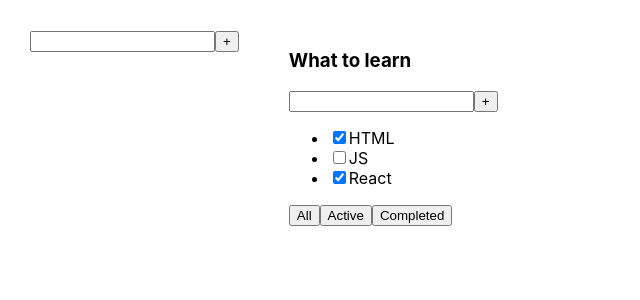
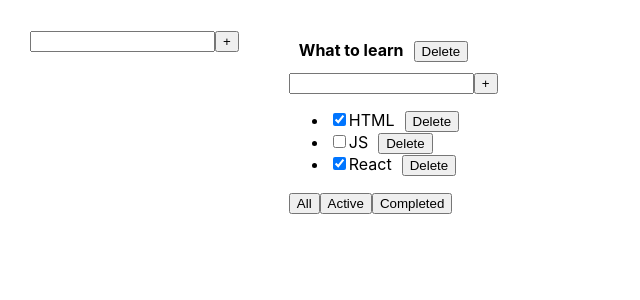
Before and after one commit to VladislavRomash/To-Do-List, a React (Create React App) app: page / in a window 1280 px wide. Shown: the top 300 px of the page, without its empty margins (0-640 px from the left). Built offline with nearby package versions, Linux system fonts and the light colour scheme.

Commit message:
added new functionality (button of delete)

```diff
--- a/src/App.tsx
+++ b/src/App.tsx
@@ -3,8 +3,8 @@ import './App.css';
 import {Todolist} from "./components/todolist";
 import {v1} from "uuid";
 import {UniversalInput} from "./components/universalComponents/universalInput";
-import {addTaskAC, changeStatusTaskAC, taskReducer} from "./reducers/task-reducer";
-import {addNewTodoAC, changeFilterTodoAC, todolistReducer} from "./reducers/todolist-reducer";
+import {addTaskAC, changeStatusTaskAC, deleteTaskAC, taskReducer} from "./reducers/task-reducer";
+import {addNewTodoAC, changeFilterTodoAC, deleteTodo, todolistReducer} from "./reducers/todolist-reducer";
 
 export type FilterType = 'all' | 'active' | 'completed'
 export type TodolistType = {
@@ -39,6 +39,9 @@ export const App = () => {
     const addNewTask = (todolistID: string, title: string) => {
         dispatchTask(addTaskAC(todolistID, title))
     }
+    const deleteTask = (todolistID: string, taskID: string) => {
+        dispatchTask(deleteTaskAC(todolistID, taskID))
+    }
     const changeStatusTask = (todolistID: string, taskID: string, value: boolean) => {
         dispatchTask(changeStatusTaskAC(todolistID, taskID, value))
     }
@@ -49,6 +52,9 @@ export const App = () => {
         const dispatch = addNewTodoAC(title)
         dispatchTodolist(dispatch)
         dispatchTask(dispatch)
+    }
+    const deleteTodolist = (todolistID: string) => {
+        dispatchTodolist(deleteTodo(todolistID))
     }
 
     return (
@@ -61,6 +67,8 @@ export const App = () => {
                                             addNewTask={addNewTask}
                                             changeStatusTask={changeStatusTask}
                                             changeFilterTodo={changeFilterTodo}
+                                            deleteTask={deleteTask}
+                                            deleteTodolist={deleteTodolist}
                 />)
             }
         </div>
--- a/src/components/header.tsx
+++ b/src/components/header.tsx
@@ -6,6 +6,6 @@ type HeaderPropsType = {
 
 export const Header = ({title}: HeaderPropsType) => {
     return (
-        <h3>{title}</h3>
+        <strong>{title}</strong>
     );
 };
--- /dev/null
+++ b/src/components/module_css/todolist.module.css
@@ -0,0 +1,3 @@
+.header {
+    padding: 10px;
+}
--- a/src/components/task.tsx
+++ b/src/components/task.tsx
@@ -1,22 +1,28 @@
 import React from 'react';
 import {TaskType} from "../App";
 import {Checkbox} from "./universalComponents/checkbox";
+import {ButtonForDelete} from "./universalComponents/buttonForDelete";
 
 type TaskPropsType = {
     task: TaskType
     callback: (taskID: string, value: boolean) => void
+    deleteTas: (taskID: string) => void
 }
 
-export const Task = ({task, callback}: TaskPropsType) => {
+export const Task = ({task, callback, deleteTas}: TaskPropsType) => {
 
     const changeStatusCheckbox = (value: boolean) => {
         callback(task.id, value)
+    }
+    const deleteTasks = () => {
+        deleteTas(task.id)
     }
 
     return (
         <li>
             <Checkbox changeStatusCheckbox={changeStatusCheckbox} initialValue={task.isDone}/>
             <span>{task.title}</span>
+            <ButtonForDelete callback={deleteTasks}/>
         </li>
     );
 };
--- a/src/components/todolist.tsx
+++ b/src/components/todolist.tsx
@@ -4,6 +4,8 @@ import {UniversalInput} from "./universalComponents/universalInput";
 import {ButtonsForFiltering} from "./universalComponents/buttonsForFiltering";
 import {FilterType, TaskStateType, TodolistType} from "../App";
 import {Task} from "./task";
+import {ButtonForDelete} from "./universalComponents/buttonForDelete";
+import s from './module_css/todolist.module.css'
 
 type TodolistPropsType = {
     task: TaskStateType
@@ -11,6 +13,8 @@ type TodolistPropsType = {
     addNewTask: (todolistID: string, title: string) => void
     changeStatusTask: (todolistID: string, taskID: string, value: boolean) => void
     changeFilterTodo: (todolistID: string, filter: FilterType) => void
+    deleteTask: (todolistID: string, taskID: string) => void
+    deleteTodolist: (todolistID: string) => void
 }
 
 export const Todolist = ({
@@ -19,13 +23,21 @@ export const Todolist = ({
                              addNewTask,
                              changeStatusTask,
                              changeFilterTodo,
+                             deleteTask,
+                             deleteTodolist,
                          }: TodolistPropsType) => {
 
     const addTask = (title: string) => {
         addNewTask(todolist.id, title)
     }
+    const deleteTasks = (taskID: string) => {
+        deleteTask(todolist.id, taskID)
+    }
     const changeStatus = (taskID: string, value: boolean) => {
         changeStatusTask(todolist.id, taskID, value)
+    }
+    const deleteTodo = () => {
+        deleteTodolist(todolist.id)
     }
     const changeFilter = (filter: FilterType) => {
         changeFilterTodo(todolist.id, filter)
@@ -41,8 +53,9 @@ export const Todolist = ({
 
     return (
         <div>
-            <div>
+            <div className={s.header}>
                 <Header title={todolist.title}/>
+                <ButtonForDelete callback={deleteTodo}/>
             </div>
             <div>
                 <UniversalInput callback={addTask}/>
@@ -52,6 +65,7 @@ export const Todolist = ({
                     taskFiltered.map(m => <Task key={m.id}
                                                 task={m}
                                                 callback={changeStatus}
+                                                deleteTas={deleteTasks}
                     />)
                 }
             </ul>
--- /dev/null
+++ b/src/components/universalComponents/buttonForDelete.tsx
@@ -0,0 +1,17 @@
+import React from 'react';
+import s from './module_css/buttonForDelete.module.css'
+
+type ButtonForDeletePropsType = {
+    callback: () => void
+}
+
+export const ButtonForDelete = ({callback}: ButtonForDeletePropsType) => {
+
+    const onClickHandler = () => callback()
+
+    return (
+        <span className={s.button}>
+            <button onClick={onClickHandler}>Delete</button>
+        </span>
+    );
+};
--- /dev/null
+++ b/src/components/universalComponents/module_css/buttonForDelete.module.css
@@ -0,0 +1,3 @@
+.button {
+    padding-left: 10px;
+}
--- a/src/components/universalComponents/universalInput.tsx
+++ b/src/components/universalComponents/universalInput.tsx
@@ -13,7 +13,7 @@ export const UniversalInput = ({callback}: UniversalInputPropsType) => {
 
     const onClickHandler = () => {
         if (value.trim() !== '') {
-            callback(value)
+            callback(value.trim())
             setValue('')
         } else {
             setError(true)
--- a/src/reducers/task-reducer.ts
+++ b/src/reducers/task-reducer.ts
@@ -5,6 +5,7 @@ import {AddTodoType} from "./todolist-reducer";
 type ActionType = AddType
     | ChangeStatusType
     | AddTodoType
+    | DeleteTaskType
 
 export const taskReducer = (state: TaskStateType, action: ActionType): TaskStateType => {
     switch (action.type) {
@@ -12,12 +13,20 @@ export const taskReducer = (state: TaskStateType, action: ActionType): TaskState
             const newTask: TaskType = {id: v1(), title: action.payload.title, isDone: false}
             return {...state, [action.payload.todolistID]: [newTask, ...state[action.payload.todolistID]]}
         }
+        case "DELETE-TASK": {
+            return {
+                ...state,
+                [action.payload.todolistID]: state[action.payload.todolistID]
+                    .filter(f => f.id !== action.payload.taskID)
+            }
+        }
         case "CHANGE-STATUS": {
             return {
                 ...state,
-                [action.payload.todolistID]: state[action.payload.todolistID].map(m => m.id === action.payload.taskID ? {
-                    ...m, isDone: action.payload.value
-                } : m)
+                [action.payload.todolistID]: state[action.payload.todolistID]
+                    .map(m => m.id === action.payload.taskID ? {
+                        ...m, isDone: action.payload.value
+                    } : m)
             }
         }
         case "ADD-TODOLIST": {
@@ -36,6 +45,14 @@ export const addTaskAC = (todolistID: string, title: string) => {
     } as const
 }
 
+type DeleteTaskType = ReturnType<typeof deleteTaskAC>
+export const deleteTaskAC = (todolistID: string, taskID: string) => {
+    return {
+        type: 'DELETE-TASK',
+        payload: {todolistID, taskID}
+    } as const
+}
+
 type ChangeStatusType = ReturnType<typeof changeStatusTaskAC>
 export const changeStatusTaskAC = (todolistID: string, taskID: string, value: boolean) => {
     return {
--- a/src/reducers/todolist-reducer.ts
+++ b/src/reducers/todolist-reducer.ts
@@ -3,6 +3,7 @@ import {v1} from "uuid";
 
 type ActionType = ChangeFilterType
     | AddTodoType
+    | DeleteTodoType
 
 export const todolistReducer = (state: TodolistType[], action: ActionType): TodolistType[] => {
     switch (action.type) {
@@ -12,6 +13,9 @@ export const todolistReducer = (state: TodolistType[], action: ActionType): Todo
         case "ADD-TODOLIST": {
             let newTodolist: TodolistType = {id: action.newID, title: action.todoTitle, filter: 'all'}
             return [newTodolist, ...state]
+        }
+        case "DELETE-TODOLIST": {
+            return state.filter(f => f.id !== action.todoID)
         }
         default:
             return state
@@ -32,3 +36,10 @@ export const addNewTodoAC = (title: string) => {
         type: 'ADD-TODOLIST', todoTitle: title, newID: newTodoID,
     } as const
 }
+
+type DeleteTodoType = ReturnType<typeof deleteTodo>
+export const deleteTodo = (todolistID: string) => {
+    return {
+        type: 'DELETE-TODOLIST', todoID: todolistID
+    } as const
+}
```
Also changed, not shown: src/index.css (line endings or trailing spaces).
